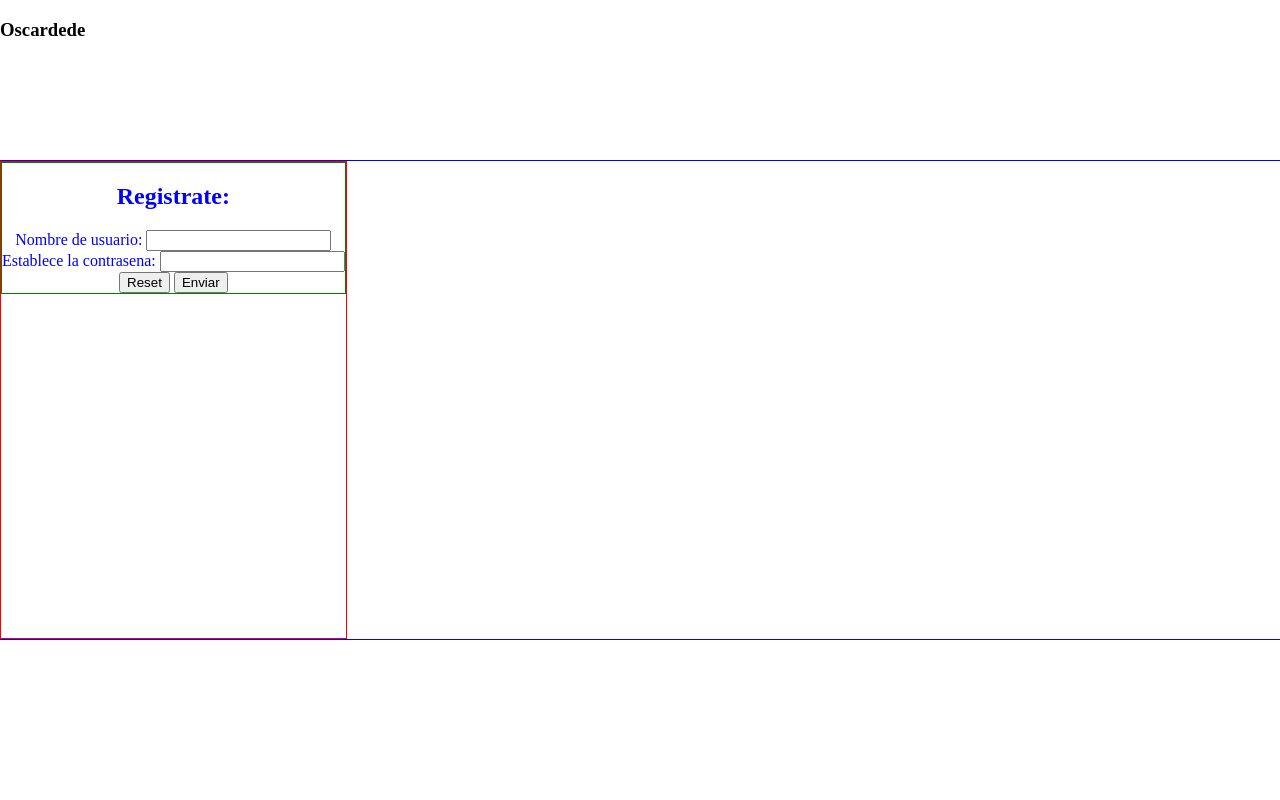
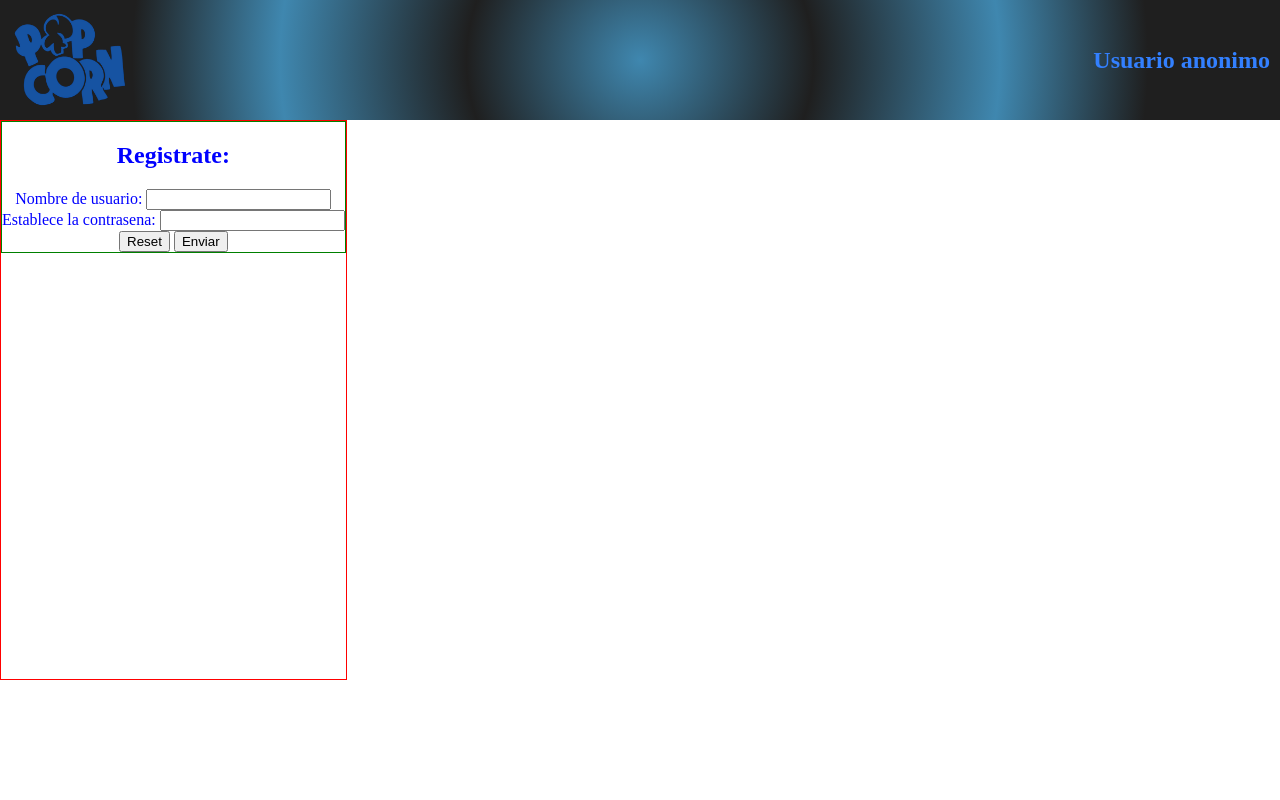
Before and after one commit to AlCpRafa/NullPointer_ProyectoPHP, a PHP site: page /pages/registro.php in a window 1280 px wide. Run offline with PHP 8.4, Linux system fonts and the light colour scheme.

Commit message:
se termina el login y el registro

```diff
--- a/css/style.css
+++ b/css/style.css
@@ -5,24 +5,36 @@ body{
     margin: 0;
     padding: 0;
     display: grid;
-    grid-template: "header" 20%
-                   "main" 60%
-                   "footer" 20% /
-                   100%;
+    grid-template: "header" 15%
+                   "main" 70%
+                   "footer" 15% /
+                   1fr;
     justify-items: center;
 
 }
 .header{
     width: 100%;
-    grid-area: "header";
+    box-sizing: border-box;
+    display: flex;
+    padding-left: 10px;
+    padding-right: 10px;
+    justify-content: space-between;
+    align-items: center;
+    grid-area: header;
+    color: rgb(51, 128, 255);
+    background: rgb(63,135,175);
+background: radial-gradient(circle, rgba(63,135,175,1) 0%, rgba(31,31,31,1) 27%, rgba(63,135,175,1) 56%, rgba(31,31,31,1) 79%);
+}
+.header__img{
+    max-height: 80%;
 }
 .main{
     width: 100%;
-    border: 1px solid blue;
-    grid-area: "main";
+    grid-area: main;
     display: flex;
     align-content: center;
 }
 .footer{
-    grid-area: "footer";
+    width: 100%;
+    grid-area: footer;
 }
--- a/pages/registro.php
+++ b/pages/registro.php
@@ -1,31 +1,8 @@
 <?php
 require_once '../resources/conf/config.php';
-//Se declaran las variables en las que se va a almacenar el nombre de usuario y la contrasena
-$username = "";
-$password = "";
-//Se guarda el nombre deel nuevo usuario
-if (isset($_POST["name"])) {
-    $username = $_POST["name"];
-    echo "$username";
-}
-//Se guarda la contrasena del nuevo usuario
-if (isset($_POST["setpass"])) {
-    $password = $_POST["setpass"];
-    echo "$password";
-}
-//Para asegurarnos que no se introducen en la tabla los campos vacios
-if ($username != "" && $password != "") {
-    //Se realiza una conexion a la base de datos
-    try {
-        $bd = new PDO(DB_HOST, DB_USER, DB_PASS);
-        //Se prepara la query para insertar un nuevo usuario en la tabla users
-        $insert_prep = $bd->prepare("insert into users(userName, password) values (?, ?);");
-        //Se ejecuta la query con los valores introducidos por el usuario
-        $insert_prep->execute(array($username, $password));
-    } catch (Exception $exc) {
-        echo $exc->getTraceAsString();
-    }
-}
+require_once '../resources/funcionesLoginRegistro.php';
+session_start();
+destroyErrorLog();
 ?>
 <!DOCTYPE html>
 <html lang="en">
@@ -40,9 +17,7 @@ if ($username != "" && $password != "") {
     </head>
 
     <body>
-        <header class="header">
-            <h3 class="header__logo">Oscardede</h3>
-        </header>
+        <?php require_once '../resources/header.php';?>
         <main class="main">
             <section class="login">
                 <article class="login__art">
@@ -50,16 +25,17 @@ if ($username != "" && $password != "") {
                     <form action="<?php echo $_SERVER['PHP_SELF']; ?>" method="post">
                         <div class="login__cont">
                             <label for="name">Nombre de usuario: </label>
-                            <input type="text" name="name" id="name">
+                            <input type="text" name="user" id="user">
                         </div>
                         <div class="login__cont">
                             <label for="setpass">Establece la contrasena: </label>
-                            <input type="password" name="setpass" id="setpass">
+                            <input type="password" name="password" id="password">
                         </div>
                         <div class="login__cont">
                             <input type="reset" value="Reset">
                             <input type="submit" value="Enviar">
                         </div>
+                        <?php registro($username, $password); ?>
                     </form>
                 </article>
             </section>
--- /dev/null
+++ b/resources/funcionesLoginRegistro.php
@@ -0,0 +1,152 @@
+<?php
+//Variables para almacenar el usuario y la password del usuario
+$username = "";
+$password = "";
+
+//Se comprueba si se han mandado valores por POST y se almacenan
+if (isset($_POST["user"])) {
+    $username = $_POST["user"];
+}
+if (isset($_POST["password"])) {
+    $password = $_POST["password"];
+}
+
+//Se crea una cookie para controlar las veces que el usuario ha intentado logearse sin exito
+function errorCookie() {
+    if (!isset($_COOKIE["errorlog"])) {
+        setcookie("errorlog", 1, time() + 3600 * 24, "/");
+    } else {
+        $errorlog = (int) $_COOKIE["errorlog"];
+        $errorlog++;
+        setcookie("errorlog", $errorlog, time() + 3600 * 24, "/");
+        echo "<p>Errores de inicio de sesion: $errorlog";
+    }
+}
+//Se borra la cookie que almacena el numero de veces que el usuario ha introducido mal la contrasena
+function destroyErrorLog() {
+    setcookie("errorlog", 0, time() - 3600 * 24, "/");
+}
+
+//Crea la sesion
+//Dentro de la sesion establece el nombre del usuario
+function createUserSession($name, $rol) {
+    session_start();
+    if (!isset($_SESSION["username"])) {
+        $_SESSION["username"] = $name;
+    }
+    if (!isset($_SESSION["rol"])) {
+        $_SESSION["rol"] = $rol;
+    }
+}
+//Funcion
+function imprimirNombre() {
+    $nombre="";
+    if (isset($_SESSION["username"])) {
+        $nombre = $_SESSION["username"];
+    } else {
+        $nombre = "Usuario anonimo";
+    }
+    return $nombre;
+}
+function timeoutSession() {
+    define("TIEMPO_MAX_SESSION", 60);
+    if (isset($_SESSION["ult_actividad"]) && ((time() - $_SESSION["ult_actividad"]) > TIEMPO_MAX_SESSION)) {
+        destroyUserSession();
+        header("Location: ./login.php");
+    }
+    $_SESSION["ult_actividad"] = time();
+}
+
+function destroyUserSession() {
+    session_start();
+    $_SESSION = array();
+    session_destroy();
+    setcookie(session_name(), 0, time()-(3600*24));
+}
+
+function selectUser($username) {
+    $bd = new PDO(DB_HOST, DB_USER, DB_PASS);
+    $searchuser = $bd->prepare("select userName from users where userName=?;");
+    $searchuser->execute(array($username));
+    if ($searchuser->rowCount() === 0) {
+        echo "<h3>No se ha encontrado ningun usuario, regitrate por favor</h3>";
+    } else {
+        echo "<h3>Contrasena incorrecta</h3>";
+        errorCookie();
+    }
+    return $searchuser;
+}
+
+function userList($username, $password) {
+    //Se crea la conexion
+    $bd = new PDO(DB_HOST, DB_USER, DB_PASS);
+    //Se prepara la consulta
+    $userquery = $bd->prepare("select userName, password, rol from users where userName=? and password=?;");
+    //Se ejecuta pasandole los campos del usuario y la contrasena
+    $userquery->execute(array($username, $password));
+    //Si rowCount es 0 no hay coincidencias y por tanto no existe el usuario o la contrasena es incorrecta
+    echo $userquery->rowCount();
+    return $userquery;
+}
+
+//Siempre y cuando estos campos no esten en blanco se porcede a realizar la consulta de los campos en la bbdd
+function login($username, $password) {
+    if ($username != "" && $password != "") {
+        try {
+            $userquery = userList($username, $password);
+            $userinfo="";
+            foreach ($userquery as $value) {
+                $userinfo = $value;
+            }
+            if ($userquery->rowCount() === 0) {
+                $searchuser = selectUser($username);
+            } else {
+                var_dump($userinfo["rol"]);
+                destroyErrorLog();
+                createUserSession($username, $userinfo["rol"]);
+                if ($username === "admin") {
+                    header("Location: ./adminPage.php");
+                } else {
+                    header("Location: ./fichaPelicula.php");
+                }
+            }
+        } catch (Exception $exc) {
+            echo $exc->getTraceAsString();
+            echo "fallo";
+        }
+    }
+}
+
+function registro($username, $password) {
+    //Para asegurarnos que no se introducen en la tabla los campos vacios
+    if ($username != "" && $password != "") {
+        //Se realiza una conexion a la base de datos
+        try {
+            $searchuser = searchUser($username);
+            if ($searchuser->rowCount() === 0) {
+                insertUser($username, $password);
+                createUserSession($username, $userinfo["rol"]);
+                header("Location: ./fichaPelicula.php");
+            } else {
+                echo "<h3>El usuario ya existe</h3>";
+            }
+        } catch (Exception $exc) {
+            echo $exc->getTraceAsString();
+        }
+    }
+}
+
+function insertUser($username, $password) {
+    $bd = new PDO(DB_HOST, DB_USER, DB_PASS);
+    //Se prepara la query para insertar un nuevo usuario en la tabla users
+    $insert_prep = $bd->prepare("insert into users(userName, password) values (?, ?);");
+    //Se ejecuta la query con los valores introducidos por el usuario
+    $insert_prep->execute(array($username, $password));
+}
+
+function searchUser($username) {
+    $bd = new PDO(DB_HOST, DB_USER, DB_PASS);
+    $searchuser = $bd->prepare("select userName from users where userName=?;");
+    $searchuser->execute(array($username));
+    return $searchuser;
+}
--- /dev/null
+++ b/resources/header.php
@@ -0,0 +1,10 @@
+<?php
+require_once '../resources/conf/config.php';
+require_once '../resources/funcionesLoginRegistro.php';
+timeoutSession();
+?>
+
+<header class="header">
+    <img src="../assets/images/popcorn.png" alt="logo" class="header__img">
+    <h2><?php echo imprimirNombre(); ?></h2>
+</header>
```
Also changed, not shown: nbproject/private/private.xml (+8 -1 lines), pages/adminPage.php (+7 -0 lines), pages/fichaPelicula.php (+8 -4 lines), pages/login.php (+3 -39 lines), assets/images/popcorn.png (added).
